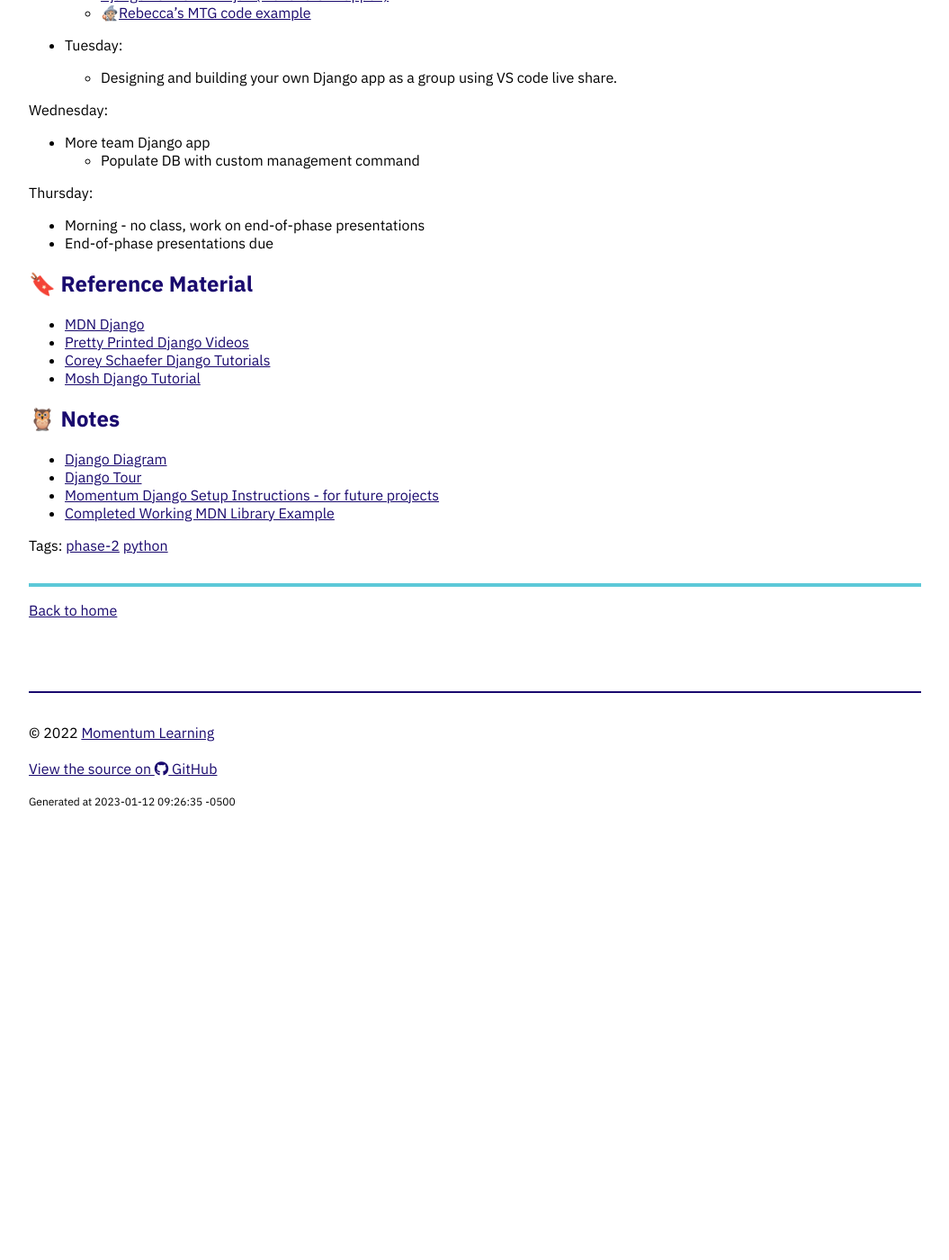
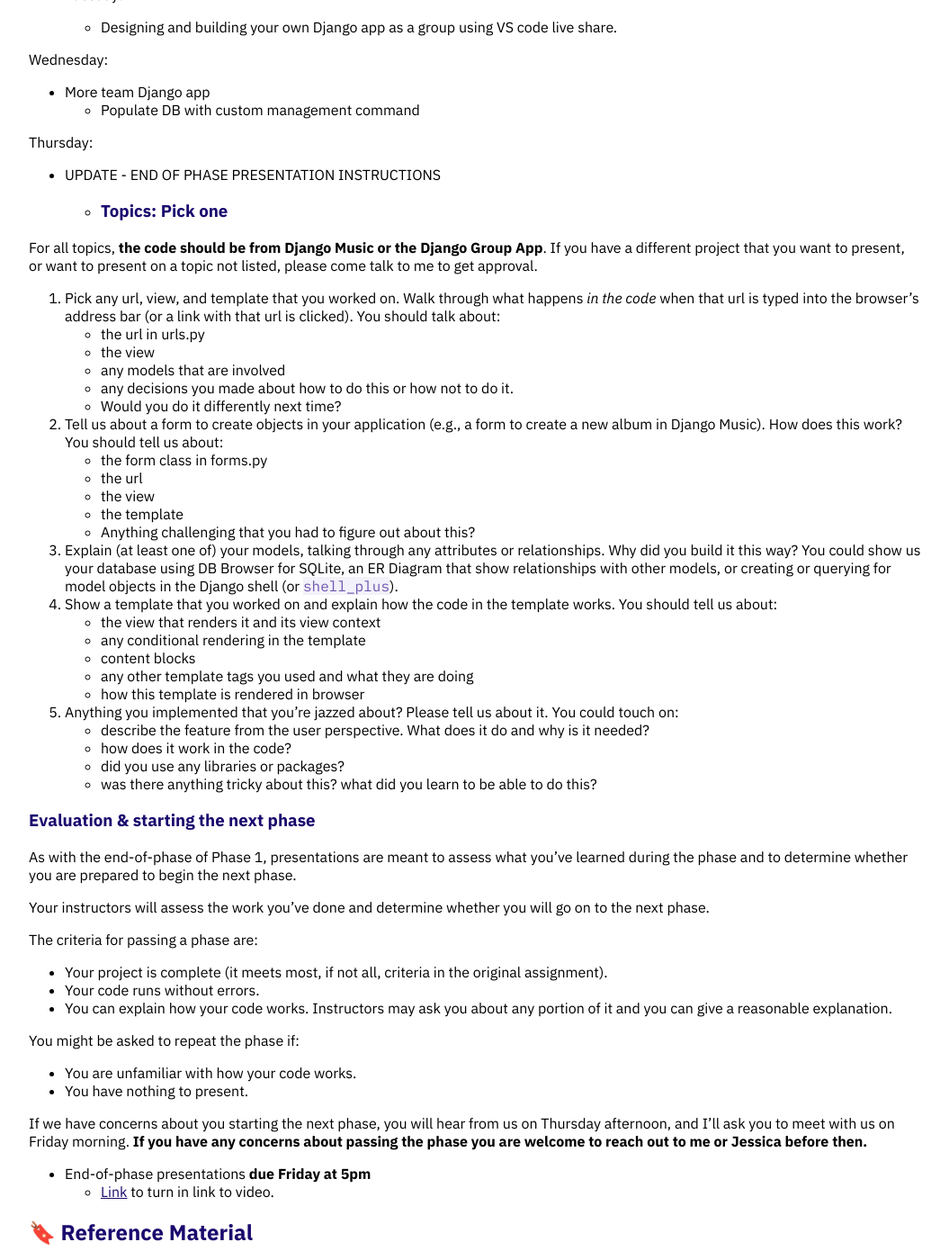
Before and after one commit to Momentum-Team-16/momentum-team-16.github.io, a Jekyll site: the page built from _posts/2023-01-09-django-wrap-up.md.md, in a window 1280 px wide and 1400 px high, scrolled down 467 px. Shown: the whole window at 90% size, without its empty margins (112-1167 px from the left). Built offline with Jekyll 4.4.1, drawn with Linux system fonts in a browser that asks for light colours; nearby versions of some CDN libraries; before the commit the page ends 1411 px from its top, so only the background shows below that; some of the changed text lies outside the part shown.

Commit message:
update with end of phase

```diff
--- a/_posts/2023-01-09-django-wrap-up.md.md
+++ b/_posts/2023-01-09-django-wrap-up.md.md
@@ -25,8 +23,57 @@ Wednesday:
 
 Thursday:
 
-- Morning - no class, work on end-of-phase presentations
-- End-of-phase presentations due
+- UPDATE - END OF PHASE PRESENTATION INSTRUCTIONS
+  - ### Topics: Pick one
+
+For all topics, **the code should be from Django Music or the Django Group App**. If you have a different project that you want to present, or want to present on a topic not listed, please come talk to me to get approval.
+
+1. Pick any url, view, and template that you worked on. Walk through what happens _in the code_ when that url is typed into the browser's address bar (or a link with that url is clicked). You should talk about:
+   - the url in urls.py
+   - the view
+   - any models that are involved
+   - any decisions you made about how to do this or how not to do it.
+   - Would you do it differently next time?
+2. Tell us about a form to create objects in your application (e.g., a form to create a new album in Django Music). How does this work? You should tell us about:
+   - the form class in forms.py
+   - the url
+   - the view
+   - the template
+   - Anything challenging that you had to figure out about this?
+3. Explain (at least one of) your models, talking through any attributes or relationships. Why did you build it this way? You could show us your database using DB Browser for SQLite, an ER Diagram that show relationships with other models, or creating or querying for model objects in the Django shell (or `shell_plus`).
+4. Show a template that you worked on and explain how the code in the template works. You should tell us about:
+   - the view that renders it and its view context
+   - any conditional rendering in the template
+   - content blocks
+   - any other template tags you used and what they are doing
+   - how this template is rendered in browser
+5. Anything you implemented that you're jazzed about? Please tell us about it. You could touch on:
+   - describe the feature from the user perspective. What does it do and why is it needed?
+   - how does it work in the code?
+   - did you use any libraries or packages?
+   - was there anything tricky about this? what did you learn to be able to do this?
+
+### Evaluation & starting the next phase
+
+As with the end-of-phase of Phase 1, presentations are meant to assess what you've learned during the phase and to determine whether you are prepared to begin the next phase.
+
+Your instructors will assess the work you’ve done and determine whether you will go on to the next phase.
+
+The criteria for passing a phase are:
+
+- Your project is complete (it meets most, if not all, criteria in the original assignment).
+- Your code runs without errors.
+- You can explain how your code works. Instructors may ask you about any portion of it and you can give a reasonable explanation.
+
+You might be asked to repeat the phase if:
+
+- You are unfamiliar with how your code works.
+- You have nothing to present.
+
+If we have concerns about you starting the next phase, you will hear from us on Thursday afternoon, and I'll ask you to meet with us on Friday morning. **If you have any concerns about passing the phase you are welcome to reach out to me or Jessica before then.**
+
+- End-of-phase presentations **due Friday at 5pm**
+  - [Link](https://forms.gle/wmParbFPJDzgm2AB6) to turn in link to video.
 
 ## 🔖 Reference Material
 
```
Also changed, not shown: other parts of _posts/2023-01-09-django-wrap-up.md.md (+0 -2 lines).
